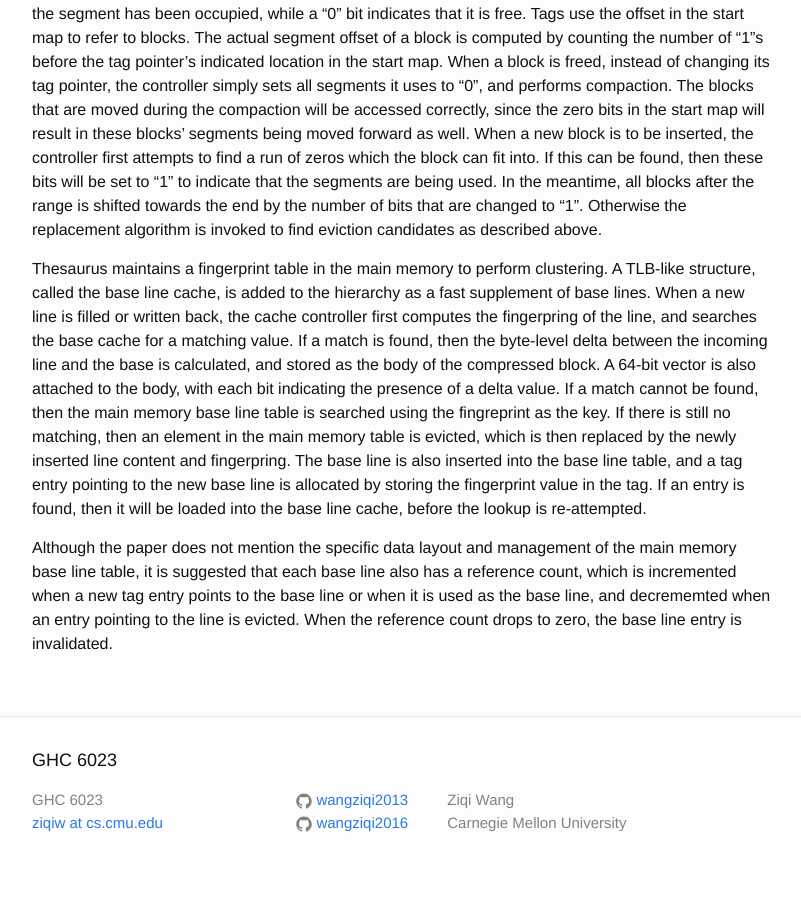
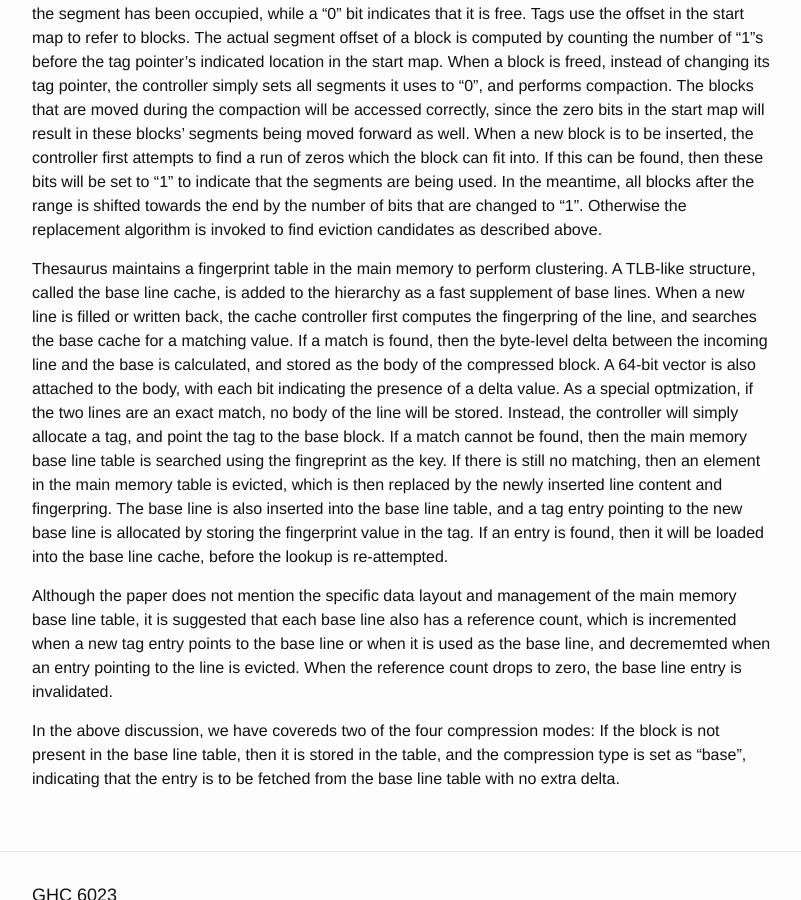
Before and after one commit to wangziqi2013/wangziqi2013.github.io, a Jekyll site: the page built from _posts/2020-07-23-thesaurus.markdown, in a window 1280 px wide and 900 px high, scrolled down 2173 px. Shown: the whole window, without its empty margins (238-1039 px from the left). Built offline with Jekyll 4.4.1, drawn with Linux system fonts in a browser that asks for light colours.

Commit message:
Adding base type

```diff
--- a/_posts/2020-07-23-thesaurus.markdown
+++ b/_posts/2020-07-23-thesaurus.markdown
@@ -97,7 +97,9 @@ line cache, is added to the hierarchy as a fast supplement of base lines. When a
 the cache controller first computes the fingerpring of the line, and searches the base cache for a matching value. If
 a match is found, then the byte-level delta between the incoming line and the base is calculated, and stored as the body
 of the compressed block. A 64-bit vector is also attached to the body, with each bit indicating the presence of a delta
-value. If a match cannot be found, then the main memory base line table is searched using the fingreprint as the key.
+value. As a special optmization, if the two lines are an exact match, no body of the line will be stored. Instead, the
+controller will simply allocate a tag, and point the tag to the base block.
+If a match cannot be found, then the main memory base line table is searched using the fingreprint as the key.
 If there is still no matching, then an element in the main memory table is evicted, which is then replaced by the newly
 inserted line content and fingerpring. The base line is also inserted into the base line table, and a tag entry pointing
 to the new base line is allocated by storing the fingerprint value in the tag.
@@ -107,3 +109,7 @@ Although the paper does not mention the specific data layout and management of t
 it is suggested that each base line also has a reference count, which is incremented when a new tag entry points to the
 base line or when it is used as the base line, and decrememted when an entry pointing to the line is evicted. When the
 reference count drops to zero, the base line entry is invalidated.
+
+In the above discussion, we have covereds two of the four compression modes: If the block is not present in the base line
+table, then it is stored in the table, and the compression type is set as "base", indicating that the entry is to be
+fetched from the base line table with no extra delta.
```
